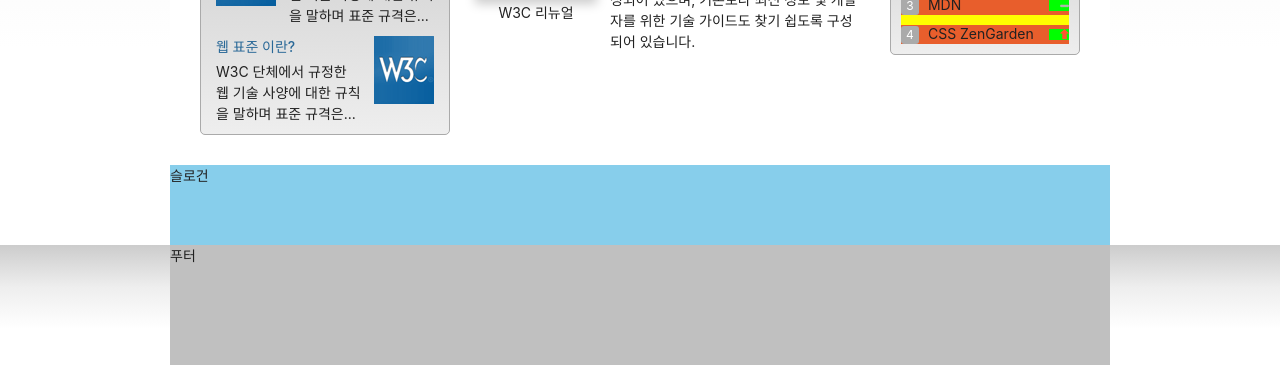
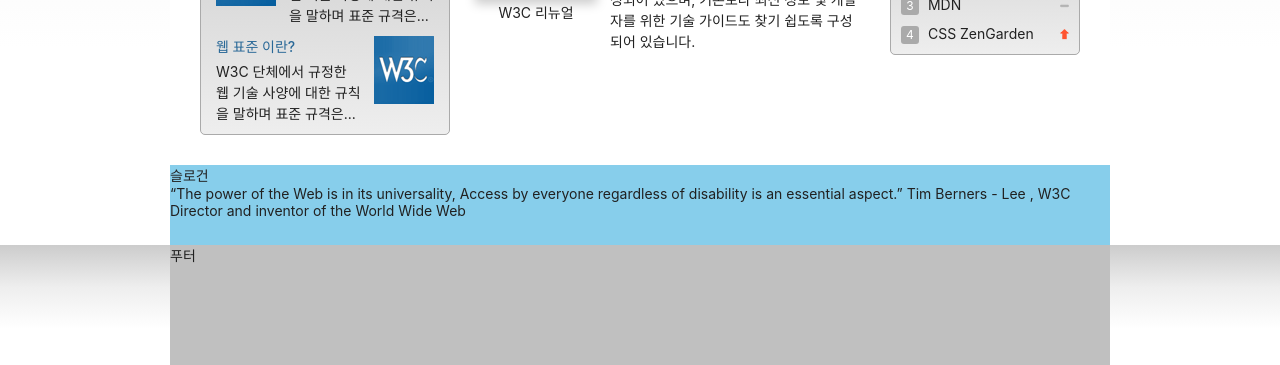
Before and after one commit to leejh4197/HTML5, a plain HTML site: page index.html in a window 1280 px wide. Shown: the part 691-1056 px from the top of the page. Drawn offline with Linux system fonts and the light colour scheme; a web font is replaced by a local one.

Commit message:
slogan 마크업 완료

```diff
--- a/index.html
+++ b/index.html
@@ -445,29 +445,47 @@
             </h2>
             <ol class="favorite-list">
               <li class="no1">
-                <a href="/">W3C</a><em class="up"><span class="a11y-hidden">순위 상승</span></em>
+                <a href="/">W3C</a
+                ><em class="up"><span class="a11y-hidden">순위 상승</span></em>
               </li>
               <li class="no2">
                 <a href="/">Web Standards</a
-                ><em class="down"><span class="a11y-hidden">순위 하락</span></em>
+                ><em class="down"
+                  ><span class="a11y-hidden">순위 하락</span></em
+                >
               </li>
               <li class="no3">
                 <a href="/">MDN</a
-                ><em class="stop"><span class="a11y-hidden">순위 변동없음</span></em>
+                ><em class="stop"
+                  ><span class="a11y-hidden">순위 변동없음</span></em
+                >
               </li>
               <li class="no4">
                 <a href="/">CSS ZenGarden</a
                 ><em class="up"><span class="a11y-hidden">순위 상승</span></em>
               </li>
             </ol>
-            <a href="/" class="more favorite-more icon-search" title="인기 사이트"
+            <a
+              href="/"
+              class="more favorite-more icon-search"
+              title="인기 사이트"
               >더보기</a
             >
           </section>
         </div>
       </div>
     </main>
-    <article class="slogan">슬로건</article>
+    <article class="slogan">
+      <h2 class="slogan-title" title="웹카페에서 웹표준을">슬로건</h2>
+      <p class="slogan-content">
+        <q cite="http://w3.org/WAI"
+          >The power of the Web is in its universality, Access by everyone
+          regardless of disability is an essential aspect.</q
+        >
+        Tim Berners - Lee , W3C Director and inventor of the World Wide Web
+      </p>
+      <footer class="a11y-hidden">출처 : W3C, http://w3.org/WAI/</footer>
+    </article>
     <footer class="footer">
       <div class="footer-inner">푸터</div>
     </footer>
--- a/styles/style.css
+++ b/styles/style.css
@@ -674,14 +674,12 @@ body {
   position: relative;
 }
 .favorite-list {
-  background-color: yellow;
   list-style-type: none;
 }
 
 .favorite-list li {
   margin-top: 10px;
   counter-increment: numbering;
-  background-color: #e85e2c;
   position: relative;
 }
 
@@ -705,10 +703,9 @@ body {
   top: 50%;
   right: 0;
   margin-top: -6px;
-  display: inline-block;
   width: 20px;
   height: 11px;
-  background: lime url(./images/rank.png) no-repeat 100% 0;
+  background: url(./images/rank.png) no-repeat 100% 0;
 }
 .stop {
   background-position: 100% 48%;
```
